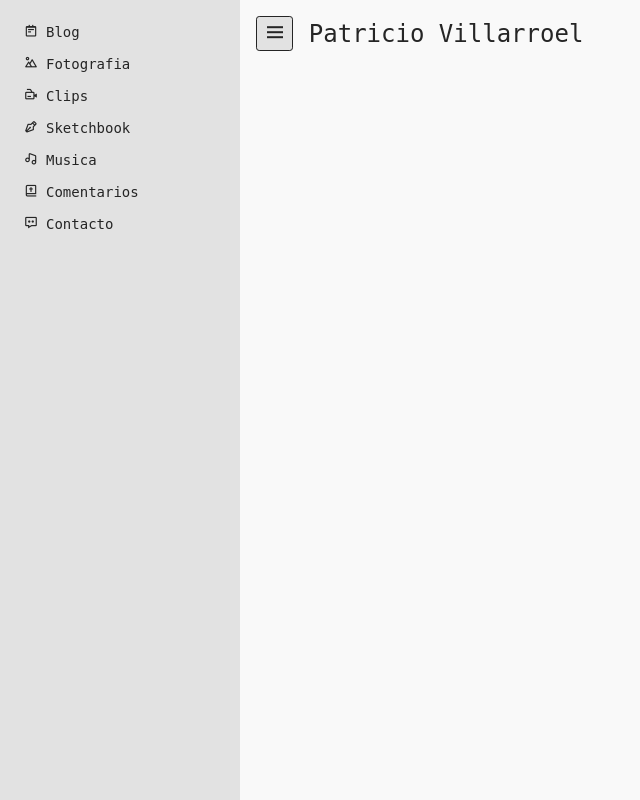
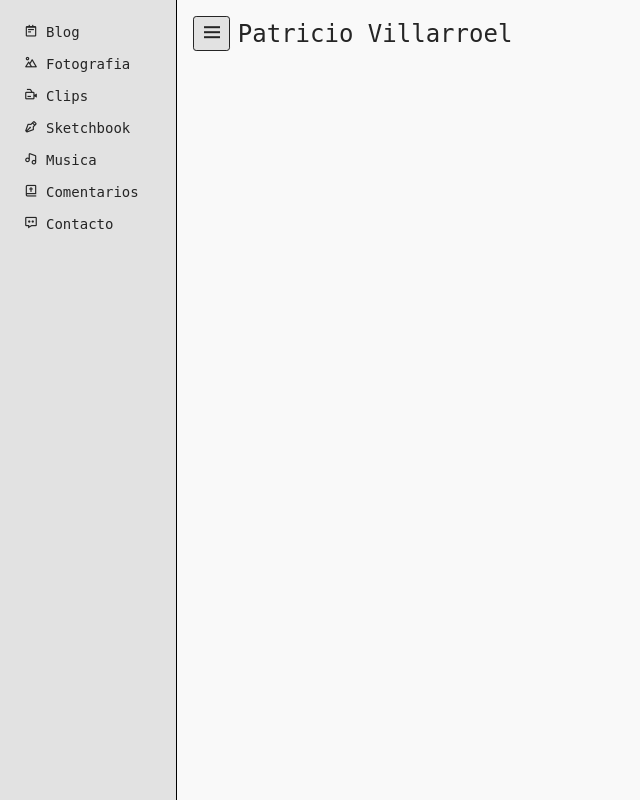
Before and after one commit to pat-ern/logbook, a plain HTML site: page index.html in a window 1280 px wide. Shown: the whole page, without its empty margins (0-640 px from the left). Drawn offline with Linux system fonts and the light colour scheme.

Commit message:
cambio dimensiones sidebar y title

```diff
--- a/styles.css
+++ b/styles.css
@@ -18,7 +18,6 @@ body {
     color: var(--text-color-primary);
 }
 
-
 .layout-container {
     display: flex;
     height: 100vh;
@@ -27,10 +26,11 @@ body {
 
 .sidebar {
     background-color: var(--background-gray);
-    width: 15rem;
-    height: 100vh; /* 100% del viewport height */
+    width: 11rem;
+    height: 100vh;
     color: var(--text-color-primary);
     transition: width 0.3s ease;
+    border-right: 0.1rem solid black;
 }
 
 .sidebar.show {
@@ -87,7 +87,8 @@ body {
 }
 
 .title {
-    padding-left: 1rem;
+    padding: 0 0.5rem;
+    margin: 0;
     font-size: 1.5rem;
     user-select: none;
 }
```
